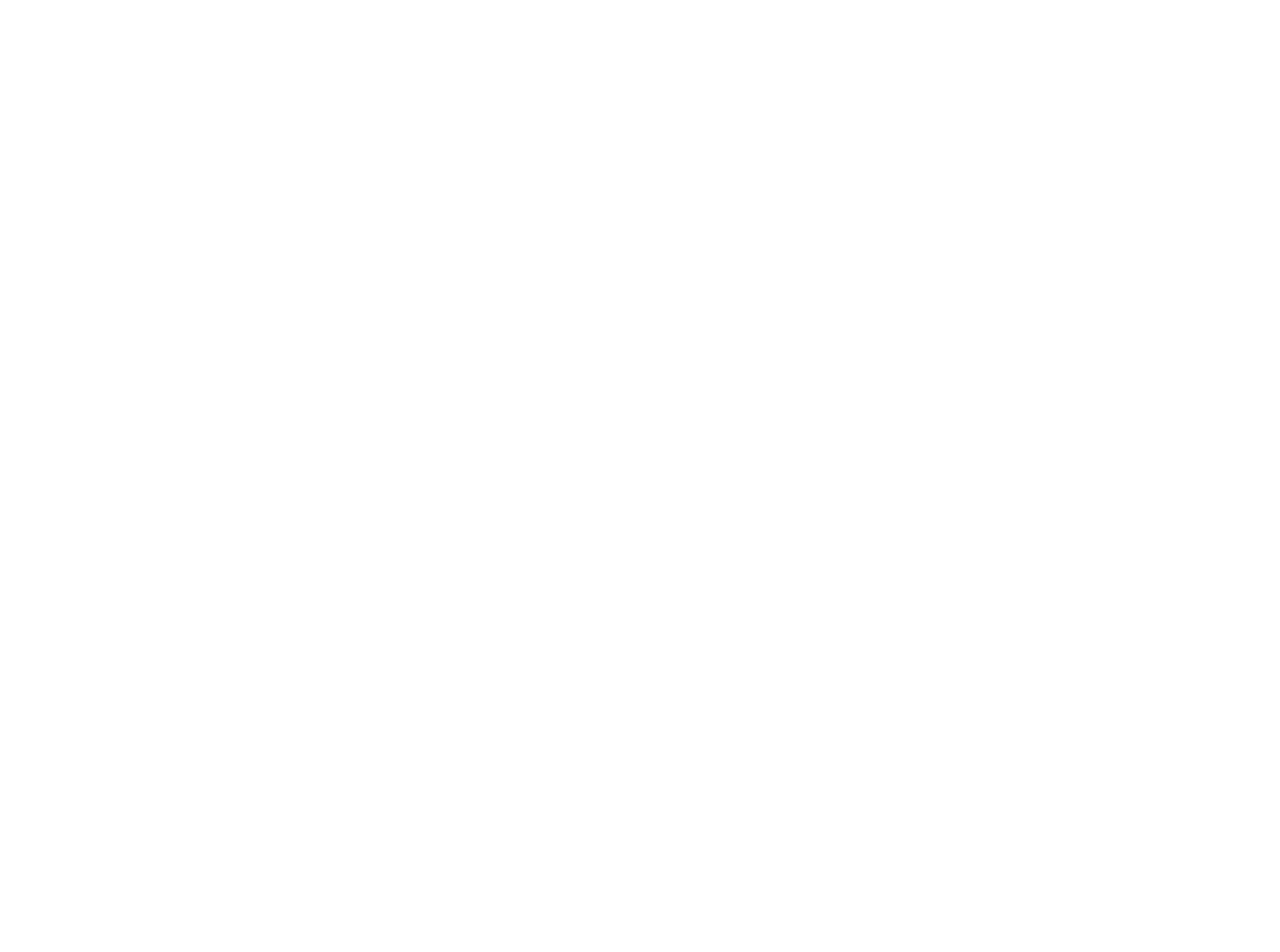
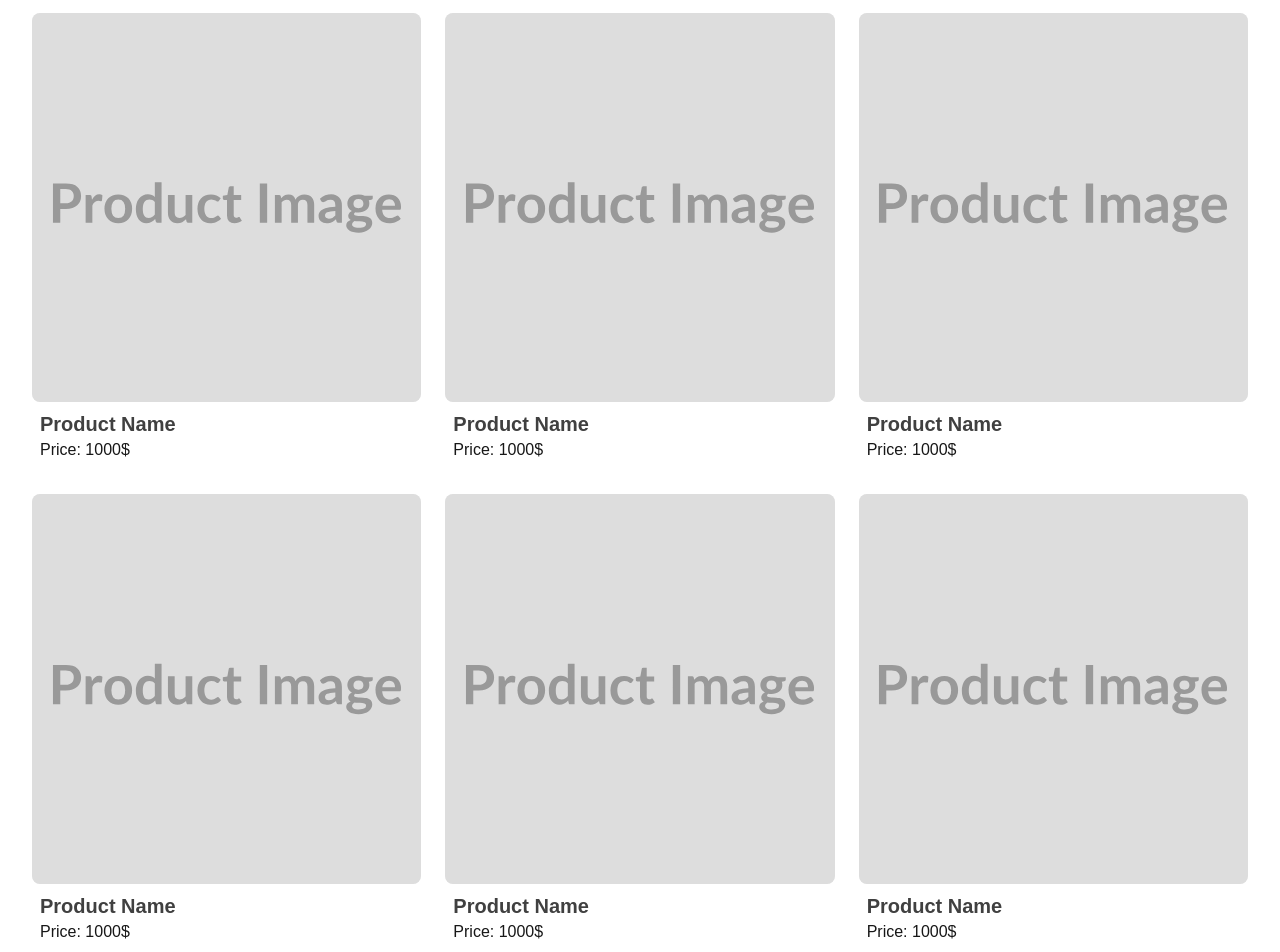
Before and after one commit to Ltmodz95/fsports, a Next.js app: page /products in a window 1280 px wide. Shown: the part 83-1035 px from the top of the page. Before the commit the page ends 800 px from the top, so only its background shows below. Built offline with nearby package versions, Linux system fonts and the light colour scheme.

Commit message:
finishing the products page

```diff
--- /dev/null
+++ b/src/app/(user)/product-details/[product-id]/page.tsx
@@ -0,0 +1,7 @@
+export default function ProductDetailsPage() {
+    return (
+        <div>
+            <h1>Product Details</h1>
+        </div>
+    )
+}
--- a/src/app/(user)/products/page.tsx
+++ b/src/app/(user)/products/page.tsx
@@ -1,7 +1,93 @@
+import Image from 'next/image'
+
+
 export default function ProductsPage() {
     return (
-        <div>
-            <h1>Products</h1>
-        </div>
+        <main className="container mx-auto max-w-7xl grid grid-cols-1 sm:grid-cols-2 gap-6 px-4 sm:px-6 lg:grid-cols-3 lg:px-8">
+            <article className="hover:scale-95 transition-all duration-300 cursor-pointer">
+                <div className="relative rounded-lg aspect-square w-full overflow-hidden bg-neutral-100">
+                    <Image src="/images/product-placeholder.svg"
+                        alt="product"
+                        fill
+                        sizes="(max-width: 640px) 100vw, (max-width: 768px) 50vw, 33vw"
+                        className="object-cover object-center transition-opacity group-hover:opacity-75" />
+                </div>
+                <div className="p-2">
+                    <h2 className="text-xl font-bold text-neutral-700">Product Name</h2>
+                    <footer className="text-base font-normal text-neutral-900">
+                        <p>Price: 1000$</p></footer>
+                </div>
+            </article>
+            <article className="hover:scale-95 transition-all duration-300 cursor-pointer">
+                <div className="relative rounded-lg aspect-square w-full overflow-hidden bg-neutral-100">
+                    <Image src="/images/product-placeholder.svg"
+                        alt="product"
+                        fill
+                        sizes="(max-width: 640px) 100vw, (max-width: 768px) 50vw, 33vw"
+                        className="object-cover object-center transition-opacity group-hover:opacity-75" />
+                </div>
+                <div className="p-2">
+                    <h2 className="text-xl font-bold text-neutral-700">Product Name</h2>
+                    <footer className="text-base font-normal text-neutral-900">
+                        <p>Price: 1000$</p></footer>
+                </div>
+            </article>
+            <article className="hover:scale-95 transition-all duration-300 cursor-pointer">
+                <div className="relative rounded-lg aspect-square w-full overflow-hidden bg-neutral-100">
+                    <Image src="/images/product-placeholder.svg"
+                        alt="product"
+                        fill
+                        sizes="(max-width: 640px) 100vw, (max-width: 768px) 50vw, 33vw"
+                        className="object-cover object-center transition-opacity group-hover:opacity-75" />
+                </div>
+                <div className="p-2">
+                    <h2 className="text-xl font-bold text-neutral-700">Product Name</h2>
+                    <footer className="text-base font-normal text-neutral-900">
+                        <p>Price: 1000$</p></footer>
+                </div>
+            </article>
+            <article className="hover:scale-95 transition-all duration-300 cursor-pointer">
+                <div className="relative rounded-lg aspect-square w-full overflow-hidden bg-neutral-100">
+                    <Image src="/images/product-placeholder.svg"
+                        alt="product"
+                        fill
+                        sizes="(max-width: 640px) 100vw, (max-width: 768px) 50vw, 33vw"
+                        className="object-cover object-center transition-opacity group-hover:opacity-75" />
+                </div>
+                <div className="p-2">
+                    <h2 className="text-xl font-bold text-neutral-700">Product Name</h2>
+                    <footer className="text-base font-normal text-neutral-900">
+                        <p>Price: 1000$</p></footer>
+                </div>
+            </article>
+            <article className="hover:scale-95 transition-all duration-300 cursor-pointer">
+                <div className="relative rounded-lg aspect-square w-full overflow-hidden bg-neutral-100">
+                    <Image src="/images/product-placeholder.svg"
+                        alt="product"
+                        fill
+                        sizes="(max-width: 640px) 100vw, (max-width: 768px) 50vw, 33vw"
+                        className="object-cover object-center transition-opacity group-hover:opacity-75" />
+                </div>
+                <div className="p-2">
+                    <h2 className="text-xl font-bold text-neutral-700">Product Name</h2>
+                    <footer className="text-base font-normal text-neutral-900">
+                        <p>Price: 1000$</p></footer>
+                </div>
+            </article>
+            <article className="hover:scale-95 transition-all duration-300 cursor-pointer">
+                <div className="relative rounded-lg aspect-square w-full overflow-hidden bg-neutral-100">
+                    <Image src="/images/product-placeholder.svg"
+                        alt="product"
+                        fill
+                        sizes="(max-width: 640px) 100vw, (max-width: 768px) 50vw, 33vw"
+                        className="object-cover object-center transition-opacity group-hover:opacity-75" />
+                </div>
+                <div className="p-2">
+                    <h2 className="text-xl font-bold text-neutral-700">Product Name</h2>
+                    <footer className="text-base font-normal text-neutral-900">
+                        <p>Price: 1000$</p></footer>
+                </div>
+            </article>
+        </main>
     )
 }
--- a/src/app/components/mainheader.tsx
+++ b/src/app/components/mainheader.tsx
@@ -3,10 +3,10 @@
 
 export default function MainHeader() {
   return (
-   <header className="py-4 h-16">
-    <div className="mx-auto flex max-w-7xl items-center justify-between gap-2 px-4 flex-row sm:px-6 lg:px-8">
+   <header className="z-50 py-4 sticky top-0 bg-white/90 backdrop-blur-xs nav-border-reveal">
+    <div className="mx-auto flex max-w-7xl items-center justify-between gap-2 flex-row sm:px-6 lg:px-8">
       <div className="flex items-center gap-4">
-        <Link className="text-2xl font-bold px-6 py-4" href="/products">Fsport</Link>
+        <Link className="text-2xl font-bold mr-6 py-4" href="/products">Fsport</Link>
         <nav className="flex flex-row items-center justify-center">
           <Link className="px-2 py-2 relative after:content-[''] after:absolute after:w-full after:scale-x-0 after:h-0.5 after:bottom-0 after:left-0 after:bg-black after:origin-bottom-right after:transition-transform after:duration-300 hover:after:scale-x-100 hover:after:origin-bottom-left" href="/products">Home</Link>
         </nav>
```
Also changed, not shown: public/images/Box.jpg (added), public/images/product-placeholder.svg (added).
